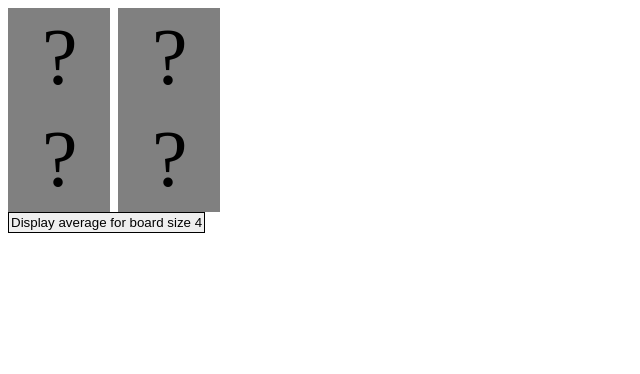
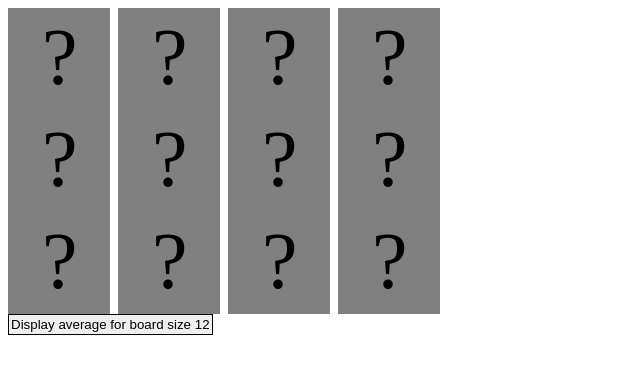
Before and after one commit to c22516126/ca2, a plain HTML site: page index.html in a window 1280 px wide. Shown: the whole page, without its empty margins (0-640 px from the left). Drawn offline with Linux system fonts and the light colour scheme.

Commit message:
deploy: JVKTUDublin/rwat-c22516126@9e42e2f16af594b4c649c4c7ff93ebcc8d93b33b

```diff
--- a/index.html
+++ b/index.html
@@ -57,7 +57,7 @@
 
 
     <!-- ************* your element rendering (the name will be different!) -->
-    <memory-game size="2x2"></memory-game>
+    <memory-game size="3x4"></memory-game>
 
 </body>
 
```
